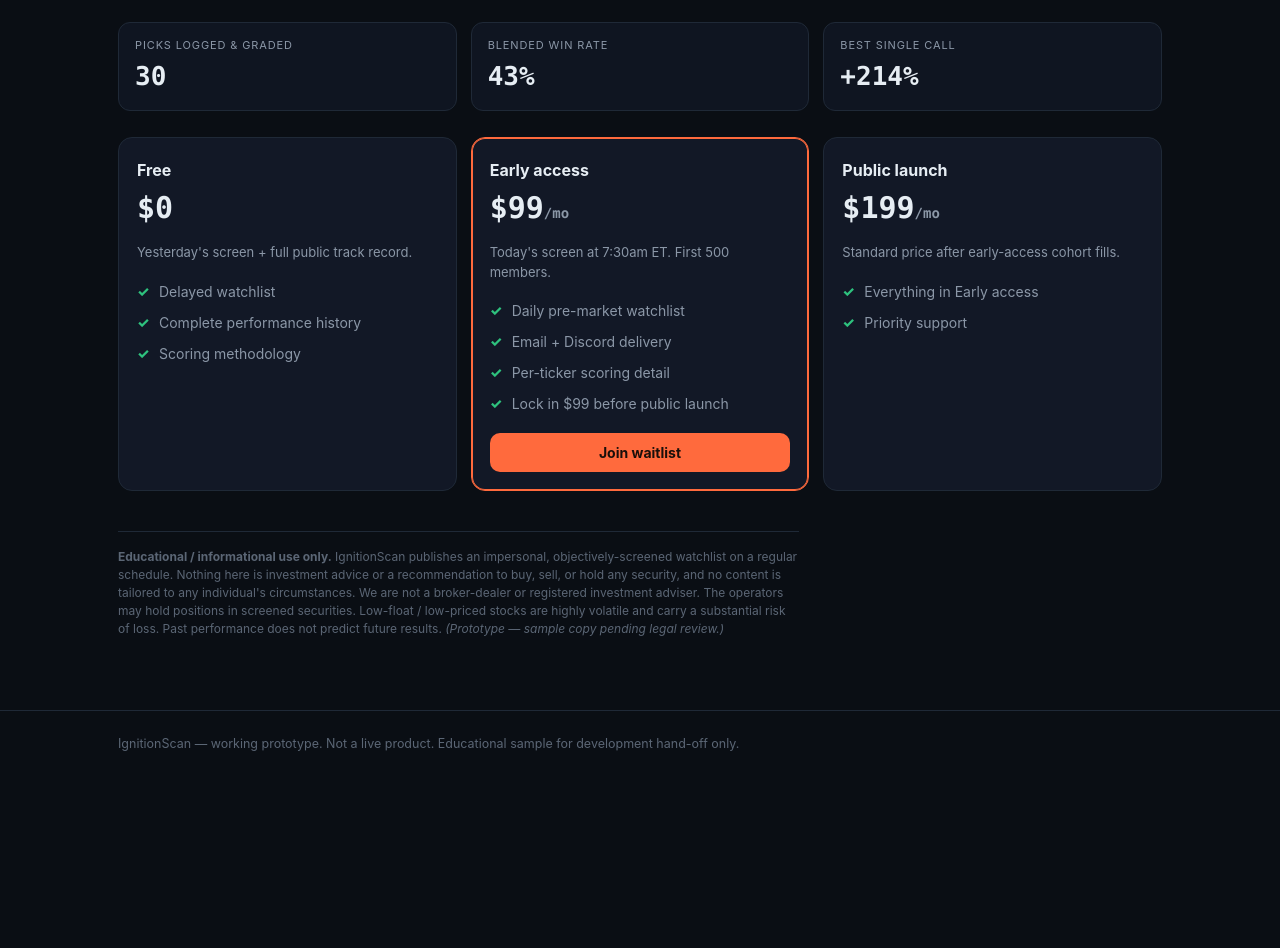
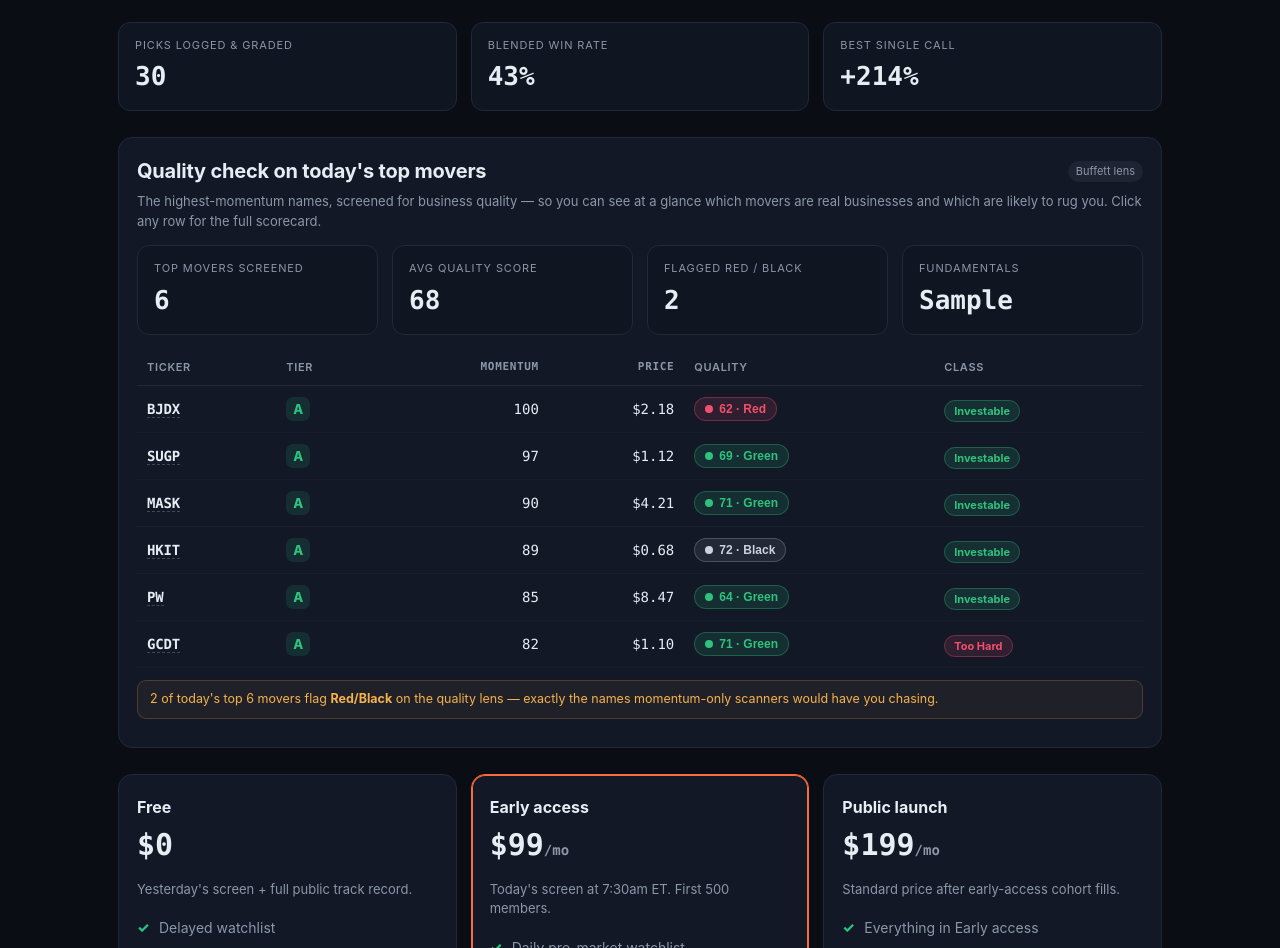
Before and after one commit to joshldavis/ThePickLog, a website: page index.html in a window 1280 px wide. Shown: the part 600-1548 px from the top of the page. Before the commit the page ends 1378 px from the top, so only its background shows below. Drawn offline with Linux system fonts and the light colour scheme.

Commit message:
Add Quality check panel to Overview dashboard (top movers, scored)

```diff
--- a/index.html
+++ b/index.html
@@ -276,6 +276,17 @@
 
     <div class="grid kpis" id="landingKpis"></div>
 
+    <div class="panel" id="dashQualityPanel" style="margin-top:26px">
+      <div style="display:flex;align-items:center;gap:10px;flex-wrap:wrap">
+        <h2 style="margin:0">Quality check on today's top movers</h2>
+        <span class="pill" style="margin-left:auto">Buffett lens</span>
+      </div>
+      <p class="muted" style="font-size:13px;margin:6px 0 14px">The highest-momentum names, screened for business
+        quality — so you can see at a glance which movers are real businesses and which are likely to rug you.
+        Click any row for the full scorecard.</p>
+      <div id="dashQuality"><div class="dim" style="font-size:13px;padding:6px 2px">Scoring today's top movers…</div></div>
+    </div>
+
     <div class="grid price-cards">
       <div class="panel price-card">
         <h3>Free</h3>
@@ -1702,6 +1713,48 @@ function renderDeep(res){
     <div class="dasrc">${srcLine}${notesLine}<br>Deterministic, rule-based scoring — educational research only, not investment advice or a recommendation to buy, sell, or hold.</div>`;
 }
 
+/* ---------- render: Overview dashboard quality panel ---------- */
+async function renderDashboardQuality(scored){
+  const el=document.getElementById("dashQuality"); if(!el) return;
+  const top=scored.slice().sort((a,b)=>b.score-a.score).slice(0,6);
+  if(!top.length){ el.innerHTML=`<div class="dim" style="font-size:13px">No names in today's screen.</div>`; return; }
+  // compute quality for the top movers (cached; bounded to 6 to respect rate limits)
+  await Promise.all(top.map(async r=>{
+    if(QUALITY_CACHE[r.symbol]) return;
+    try{
+      const f=await fetchFundamentals(r.symbol); f.rvol=r.rvol; f.gap=r.gap;
+      QUALITY_CACHE[r.symbol]=computeQuality(f);
+      updateQualityBadge(r.symbol, QUALITY_CACHE[r.symbol]);  // also fills the Watchlist chip
+    }catch(e){ /* leave uncomputed */ }
+  }));
+  const done=top.filter(r=>QUALITY_CACHE[r.symbol]);
+  const avoid=done.filter(r=>["red","black"].includes(QUALITY_CACHE[r.symbol].label)).length;
+  const avg=done.length?Math.round(done.reduce((s,r)=>s+QUALITY_CACHE[r.symbol].overall,0)/done.length):0;
+  const qSrc=done.length?QUALITY_CACHE[done[0].symbol].dataSource:"sample";
+  const rows=top.map(r=>{
+    const q=QUALITY_CACHE[r.symbol];
+    if(!q) return `<tr><td class="tick">${r.symbol}</td><td colspan="5" class="dim">— couldn't score —</td></tr>`;
+    const cls=q.classification==="Investable"?"invest":q.classification==="Speculative"?"spec":"hard";
+    return `<tr style="cursor:pointer" onclick="openDeep('${r.symbol}')">
+      <td class="tick"><span class="tlink">${r.symbol}</span></td>
+      <td><span class="tier ${r.tier}">${r.tier}</span></td>
+      <td class="num">${r.score.toFixed(0)}</td>
+      <td class="num">$${r.price.toFixed(2)}</td>
+      <td>${qualityChip(r.symbol,q)}</td>
+      <td><span class="da-tag ${cls}">${q.classification}</span></td></tr>`;
+  }).join("");
+  el.innerHTML=`
+    <div class="grid stat-row" style="margin-bottom:14px">
+      ${stat("Top movers screened",top.length)}
+      ${stat("Avg quality score",avg)}
+      ${stat("Flagged Red / Black",avoid)}
+      ${stat("Fundamentals",qSrc==="live"?"Live":"Sample")}
+    </div>
+    <table><thead><tr><th>Ticker</th><th>Tier</th><th class="num">Momentum</th><th class="num">Price</th><th>Quality</th><th>Class</th></tr></thead>
+    <tbody>${rows}</tbody></table>
+    ${avoid?`<div class="note" style="margin-top:12px">${avoid} of today's top ${top.length} movers flag <b>Red/Black</b> on the quality lens — exactly the names momentum-only scanners would have you chasing.</div>`:""}`;
+}
+
 /* ---------- render: Quality Lens methodology (scoring page) ---------- */
 function renderQualityMethodology(){
   const box=document.getElementById("qualWeights"); if(!box) return;
@@ -1724,6 +1777,7 @@ async function boot(){
   renderPerformance();
   renderScoring();
   renderQualityMethodology();
+  renderDashboardQuality(scored);   // async — fills the Overview quality panel
   renderRiskInputs();
   document.getElementById("keyMsg").textContent =
     DATA_MODE==="live"?"Live data loaded ✓":
```
